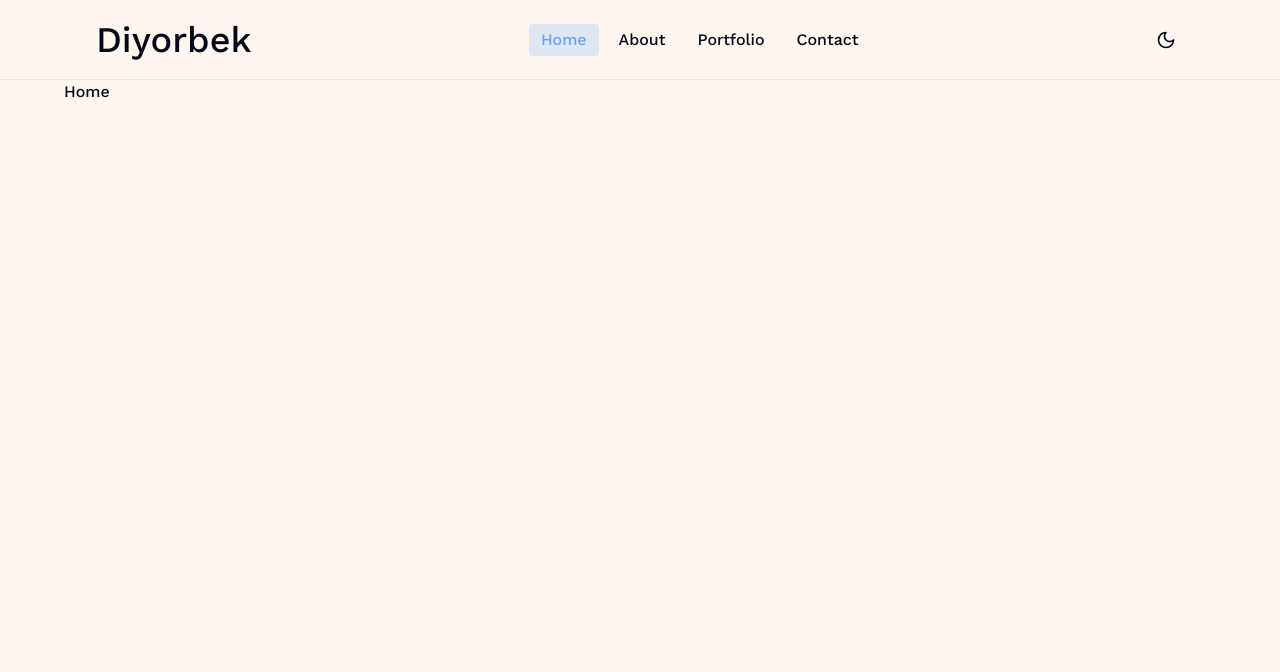
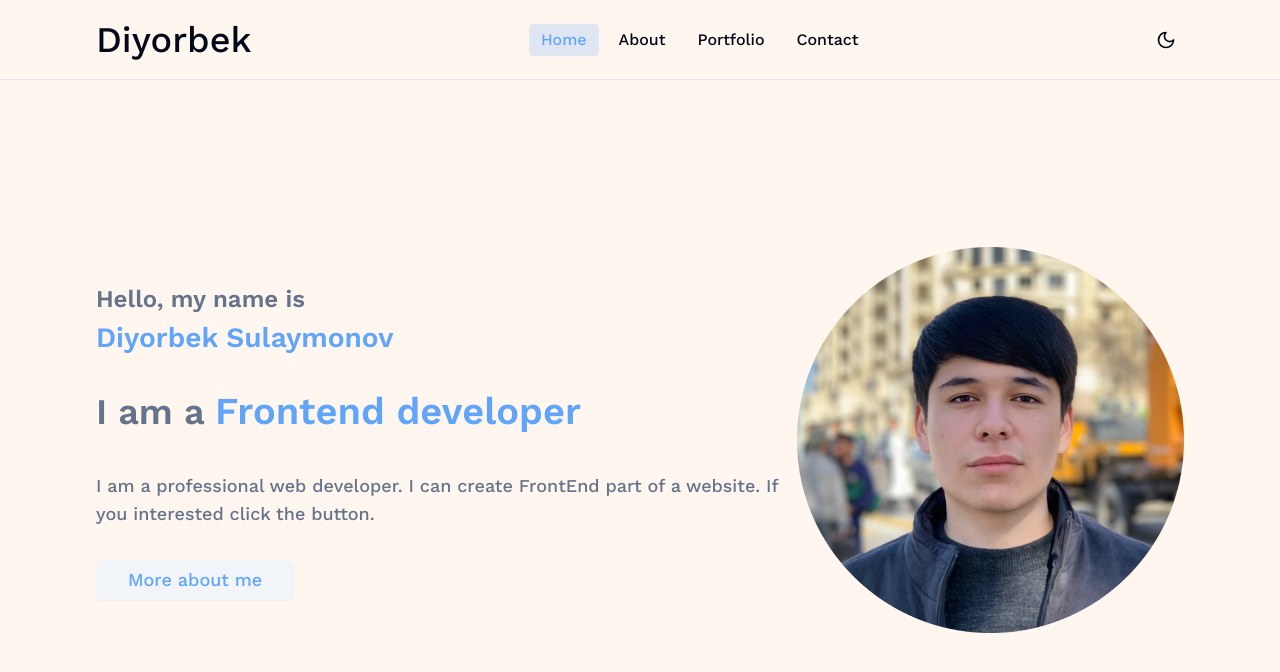
Before and after one commit to developerdiyorbek/myportfolio, a Next.js app: page / in a window 1280 px wide. Shown: the top 672 px of the page. Built offline with nearby package versions, Linux system fonts and the light colour scheme.

Commit message:
Home page

```diff
--- a/app/(root)/(home)/page.tsx
+++ b/app/(root)/(home)/page.tsx
@@ -1,5 +1,55 @@
+"use client";
+
+import { Button } from "@/components/ui/button";
+import Image from "next/image";
+import Link from "next/link";
+import { useState } from "react";
+
 const Home = () => {
-  return <div className="max-w-6xl mx-auto">Home</div>;
+  const [isLoading, setIsLoading] = useState(true);
+  return (
+    <section className="max-w-6xl w-full container mx-auto mt-[10vh] min-h-[90vh] flex max-md:flex-col-reverse justify-start">
+      <div className="w-full md:self-center">
+        <h2 className="mb-6 text-slate-500 dark:text-slate-200 text-[22px] md:text-[24px] font-semibold text-center lg:text-left">
+          Hello, my name is
+          <br />{" "}
+          <span className="text-[21px] sm:text-[28px]  text-blue-400 dark:text-white">
+            Diyorbek Sulaymonov
+          </span>
+        </h2>
+        <h3 className="mb-8 md:text-[36px] text-[24px] font-bold text-center lg:text-left">
+          <span className="text-slate-500 dark:text-slate-200">I am a </span>
+          <span className="md:text-[38px] text-[25px] text-blue-400 dark:text-white">
+            Frontend developer
+          </span>
+        </h3>
+        <p className="mb-8 sm:text-lg dark:text-slate-200  text-center text-slate-500 lg:text-left">
+          I am a professional web developer. I can create FrontEnd part of a
+          website. If you interested click the button.
+        </p>
+        <Link href="/about" className="max-md:text-center block">
+          <Button
+            variant={"secondary"}
+            size={"lg"}
+            className="text-lg text-blue-400 dark:text-white max-md:mb-10"
+          >
+            More about me
+          </Button>
+        </Link>{" "}
+      </div>
+      <div className="relative size-64 sm:size-80 md:w-[600px] lg:h-[400px] z-10 max-md:my-5 self-center">
+        <Image
+          src={"/myImage.png"}
+          alt="myImage"
+          fill
+          className={`object-contain flex-1 duration-700 ease-in-out group-hover:opacity-75  ${
+            isLoading ? "blur-xl" : "blur-0"
+          }`}
+          onLoad={() => setIsLoading(false)}
+        />
+      </div>
+    </section>
+  );
 };
 
 export default Home;
--- a/app/(root)/_components/Navbar.tsx
+++ b/app/(root)/_components/Navbar.tsx
@@ -10,7 +10,7 @@ const Navbar = () => {
   const pathname = usePathname();
 
   return (
-    <nav className="backdrop-blur-sm sticky inset-0 border-b bg-background h-[10vh]">
+    <header className="backdrop-blur-sm z-50 fixed inset-0 border-b bg-background h-[10vh]">
       <div className="container max-w-6xl mx-auto h-[10vh] w-full flex items-center justify-between">
         {/* Logo */}
         <Link href={"/"}>
@@ -18,7 +18,7 @@ const Navbar = () => {
         </Link>
 
         {/* NavLinks */}
-        <div className="gap-2 hidden md:flex">
+        <nav className="gap-2 hidden md:flex">
           {navLinks.map((nav) => (
             <Link
               href={nav.route}
@@ -30,14 +30,14 @@ const Navbar = () => {
               {nav.name}
             </Link>
           ))}
-        </div>
+        </nav>
 
         <div className="flex items-center gap-1">
           <ModeToggle />
           <HamburgerMenu />
         </div>
       </div>
-    </nav>
+    </header>
   );
 };
 
--- a/app/globals.css
+++ b/app/globals.css
@@ -57,3 +57,7 @@
     @apply bg-background text-foreground font-workSans;
   }
 }
+
+body::-webkit-scrollbar {
+  display: none;
+}
--- a/app/layout.tsx
+++ b/app/layout.tsx
@@ -30,7 +30,7 @@ export const metadata: Metadata = {
       {
         url: "https://lh3.googleusercontent.com/pw/AP1GczMY8bWabI0Pb2d0rtRXQisIjewIxleTbbjssR6KUAjH02ipnrf1oNYec3AGUonA7PcIxI6ew0DFz90DryXOJdpJpXQNfaRER8pGYsHmzJ3IUhRIXacOJ6rONf1RKG0ZQZfof40dlx_xdWhNyI1a5JwW=w960-h1280-s-no-gm?authuser=0",
         width: 960,
-        height: 1280,
+        height: 1000,
         alt: "Diyorbek Sulaymonov",
       },
     ],
```
